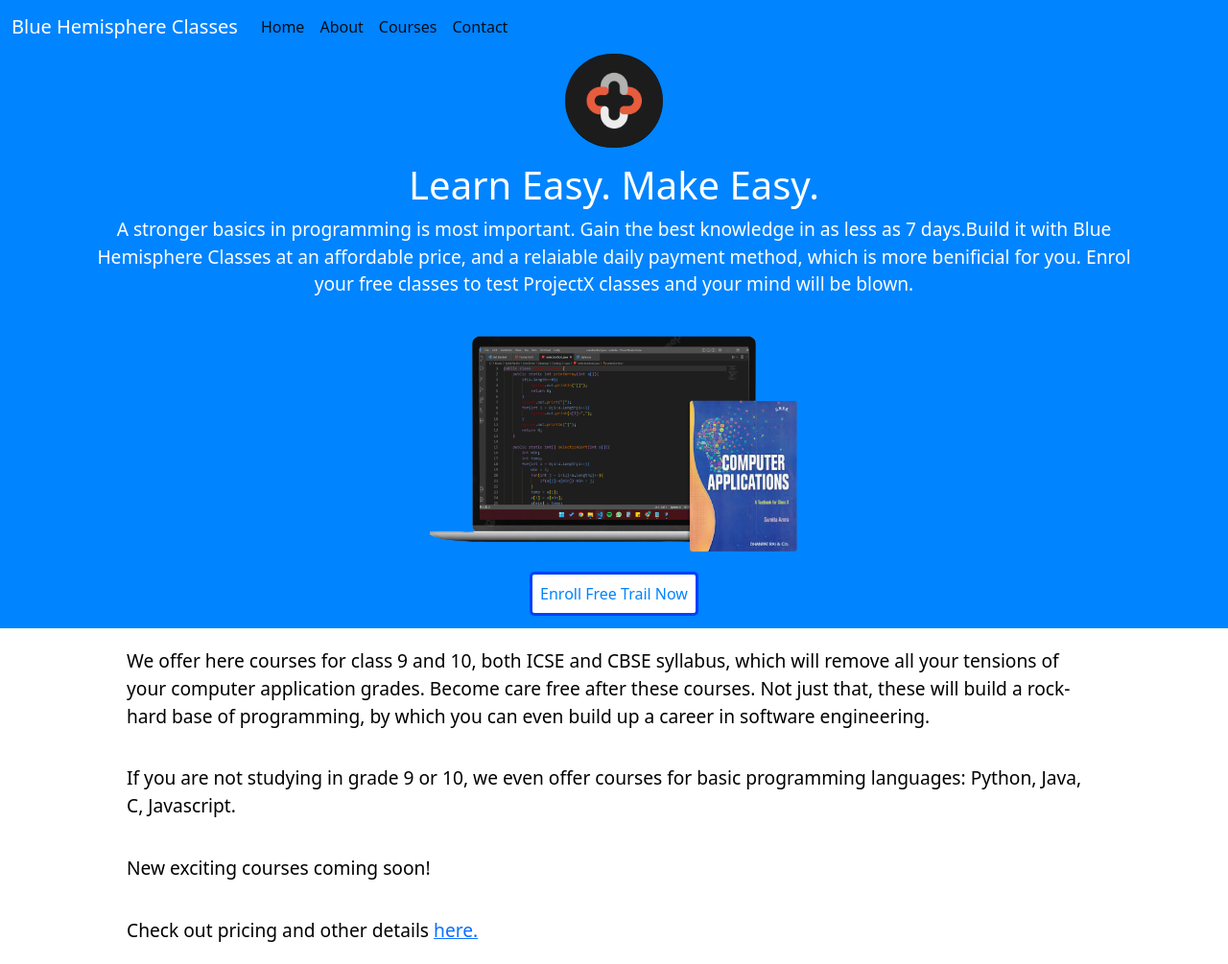
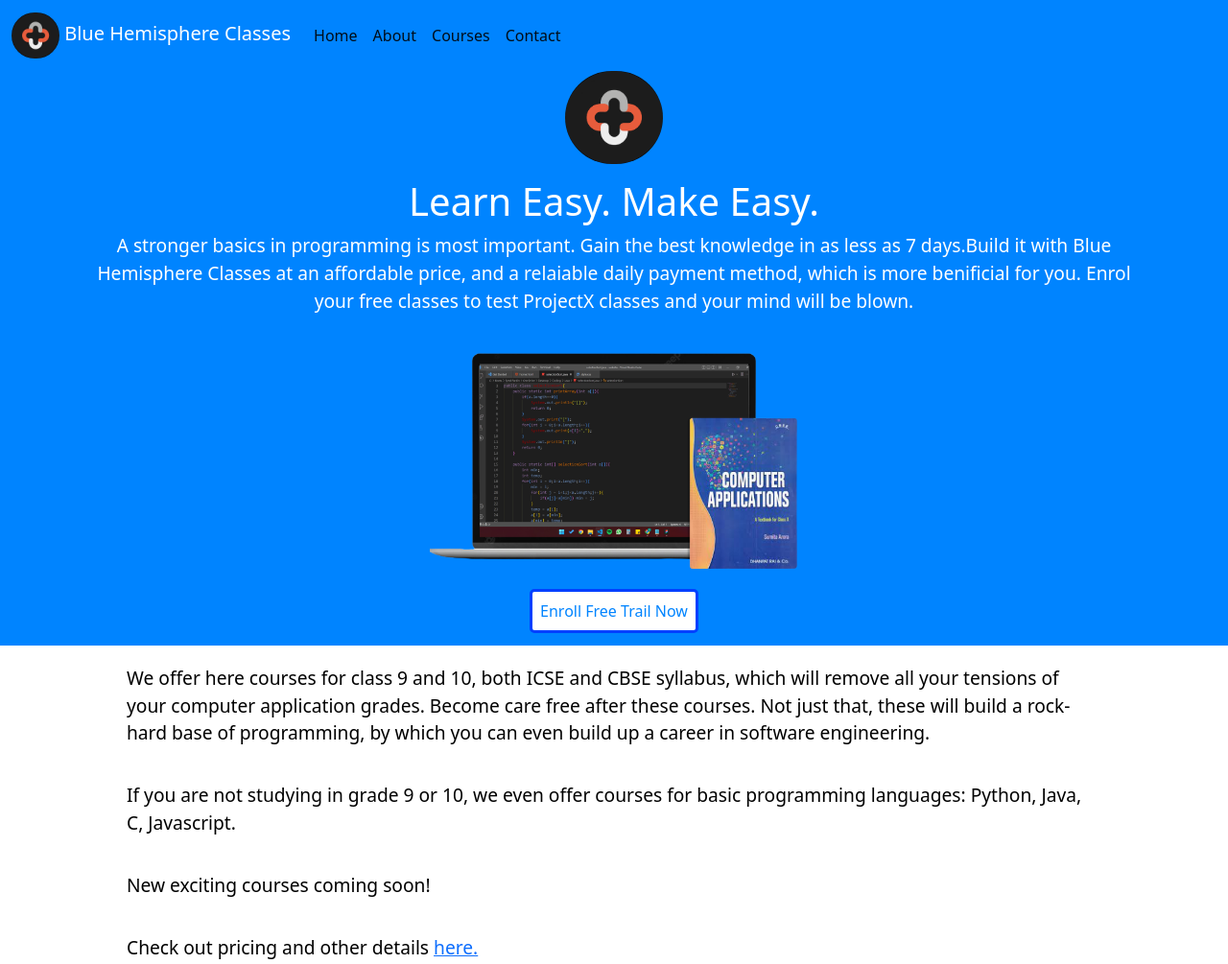
Before and after one commit to syedfardin83/blueHemisphereClasses, a website: page index.html in a window 1280 px wide. Shown: the whole page at 96% size. Drawn offline with nearby package versions, Linux system fonts and the light colour scheme.

Commit message:
i know i know

```diff
--- a/index.html
+++ b/index.html
@@ -12,7 +12,7 @@
 <body>
     <nav class="navbar navbar-custom navbar-expand-lg">
         <div class="container-fluid text-success">
-          <a class="navbar-brand" href="index.html">Blue Hemisphere Classes</a>
+          <a class="navbar-brand" href="index.html"> <img src="./images/logo2.ico" alt="" id="logo2"> Blue Hemisphere Classes</a>
           <button class="navbar-toggler" type="button" data-bs-toggle="collapse" data-bs-target="#navbarSupportedContent" aria-controls="navbarSupportedContent" aria-expanded="false" aria-label="Toggle navigation">
             <span class="navbar-toggler-icon"></span>
           </button>
--- a/style.css
+++ b/style.css
@@ -209,3 +209,7 @@ s{
     width: 8%;
     border-radius: 50px;
 }
+#logo2{
+    width: 50px;
+    border-radius: 50px;
+}
```
